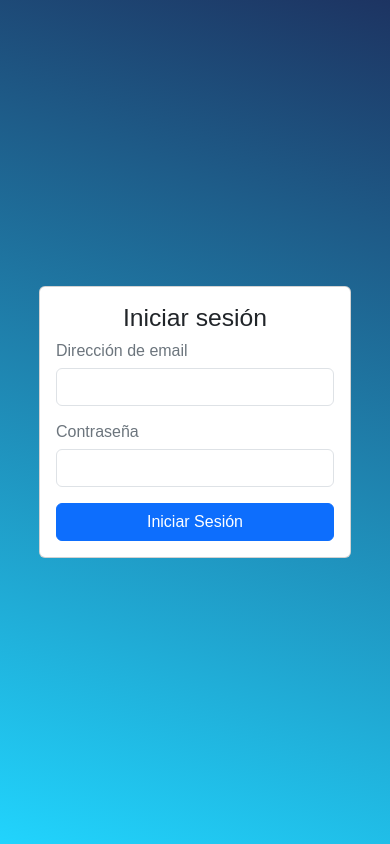
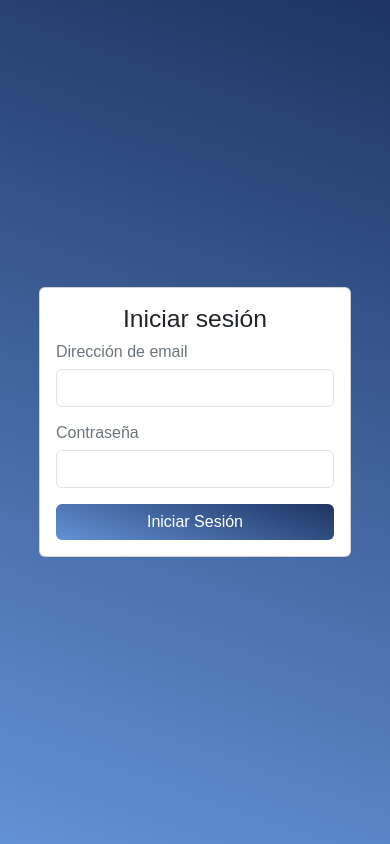
Before and after one commit to Dev-almazan/app-login-usuario.react, a React (Vite) app: page / in a window 390 px wide. Built offline with nearby package versions, Linux system fonts and the light colour scheme; a web font is replaced by a local one.

Commit message:
agregando navigate al cerrar sesion

```diff
--- a/src/App.css
+++ b/src/App.css
@@ -57,8 +57,8 @@
 :root{
   padding: 0 ;
   margin: 0;
-  --bg-fondo  :#0093E9;
-  --bg-img : linear-gradient(19deg, #21D4FD 0%, #1d3462 100%);
+  --bg-fondo  :#6391d5;
+  --bg-img : linear-gradient(19deg, #6391d5 0%, #1d3462 100%);
 }
 
 body {
--- /dev/null
+++ b/src/components/home.css
@@ -0,0 +1,21 @@
+
+    .home
+    {
+        width: 100%;
+        height: 93vh;
+        display: grid;
+        align-items: center;
+        text-align: center;
+        background-color: ghostwhite;
+    }
+
+
+  @media screen and (max-width:1000px) {
+
+    .cmpForm form {
+            width: 80%;
+            max-width: 100%;
+            margin: 0 auto;
+
+        }
+  }
--- a/src/components/home.jsx
+++ b/src/components/home.jsx
@@ -1,14 +1,15 @@
-import Container from 'react-bootstrap/Container';
+
 import useLogin from '../hooks/useLoginContext';
+import "./home.css";
 
 const HomeCrm =()=> {
     const user = useLogin().user;
-    console.log(user)
+
     return (
         <>
-            <Container className='mt-3'>
+            <div className='home'>
                 <h1 className='tex-center'>Bienvenido {user.data.email}</h1>
-            </Container>
+            </div>
         </>
     );
 }
--- a/src/components/login.css
+++ b/src/components/login.css
@@ -17,6 +17,12 @@ padding: 1rem 1rem;
 box-sizing: border-box;
 }
 
+.cmpForm button
+{
+    background-image: var(--bg-img) !important;
+    border: var(--bg-img) !important;
+}
+
 
   @media screen and (max-width:1000px) {
 
--- /dev/null
+++ b/src/components/navbar.css
@@ -0,0 +1,28 @@
+
+    .navbar_crm
+    {
+        width: 100%;
+        background-color: var(--bg-fondo);
+            background-image: var(--bg-img);
+       margin:  0 auto;
+
+       box-sizing: border-box;
+    }
+
+
+    .nav-link
+    {
+
+        width: 100% !important;
+        color: #fff !important;
+    }
+
+  @media screen and (max-width:1000px) {
+
+    .cmpForm form {
+            width: 80%;
+            max-width: 100%;
+            margin: 0 auto;
+
+        }
+  }
--- a/src/components/navbar.jsx
+++ b/src/components/navbar.jsx
@@ -3,28 +3,27 @@ import Nav from 'react-bootstrap/Nav';
 import Navbar from 'react-bootstrap/Navbar';
 import NavDropdown from 'react-bootstrap/NavDropdown';
 import useLogin from "../hooks/useLoginContext";
+import { useNavigate } from "react-router-dom";
+import "./navbar.css";
 
 
 const NavbarCrm =()=> {
-
+    const navigate = useNavigate();
     const user = useLogin();
-    console.log(user.user)
-
     return (
-        <Navbar expand="lg" className="bg-body-tertiary ">
-            <Container>
-                <Navbar.Brand >CRM 2.0</Navbar.Brand>
-                <Navbar.Toggle aria-controls="basic-navbar-nav" />
-                <Navbar.Collapse id="basic-navbar-nav">
-                    <Nav className="m-auto">
+        <Navbar expand="lg" className="navbar_crm text-white">
+                <Navbar.Toggle aria-controls="basic-navbar-nav"  />
+                <Navbar.Collapse id="basic-navbar-nav" >
+                    <Nav>
                         <NavDropdown title="Configuración" id="basic-nav-dropdown ">
-                            <NavDropdown.Item onClick={()=>{
+                        <NavDropdown.Item className='navbar_crm_items' onClick={()=>{
                                 user.logout();
+                                navigate('/'); // Redirige a la ruta '/login' después de cerrar sesión
                             }} >    Cerrar Sesión</NavDropdown.Item>
                         </NavDropdown>
                     </Nav>
                 </Navbar.Collapse>
-            </Container>
+
         </Navbar>
     );
 }
--- a/src/context/loginContext.jsx
+++ b/src/context/loginContext.jsx
@@ -1,4 +1,6 @@
 import { useState, createContext } from 'react';
+
+
 
 export const LoginContext = createContext();
 export const LoginProvider = ({ children }) => {
@@ -17,10 +19,12 @@ export const LoginProvider = ({ children }) => {
 
     // Función para cerrar sesión
     const logout = () => {
+
         setUser({
             data: null,
             logged: false
         });
+
     };
 
     return (
--- a/src/router/PrivateRouter.jsx
+++ b/src/router/PrivateRouter.jsx
@@ -7,8 +7,8 @@ const PrivateRouter = () =>
 {
     return(
         <>
-            <NavbarCrm />
             <Router>
+                    <NavbarCrm />
                 <Routes>
                     <Route path="/home" element={<HomeCrm />} />
                     <Route path="*" element={<ErrorPage />} />
```
